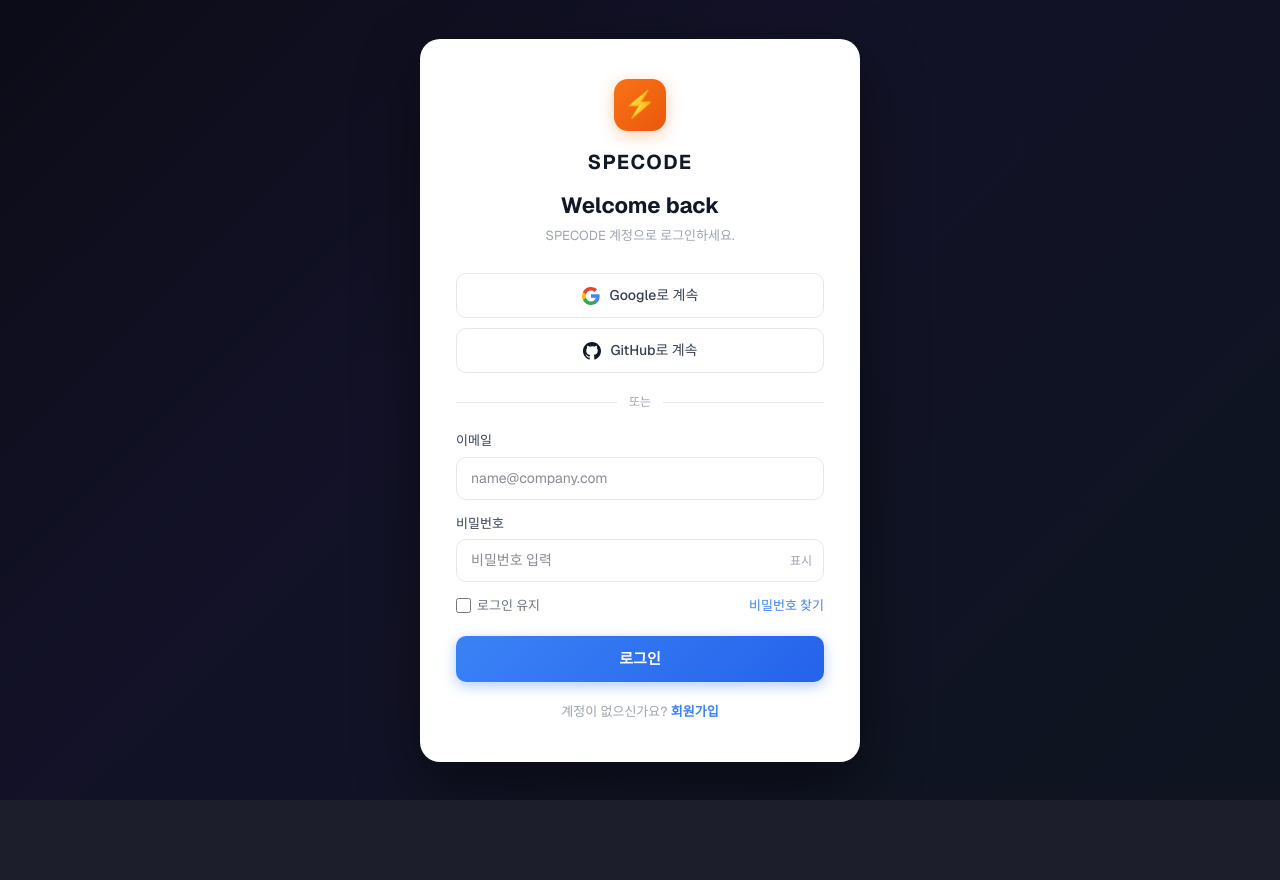
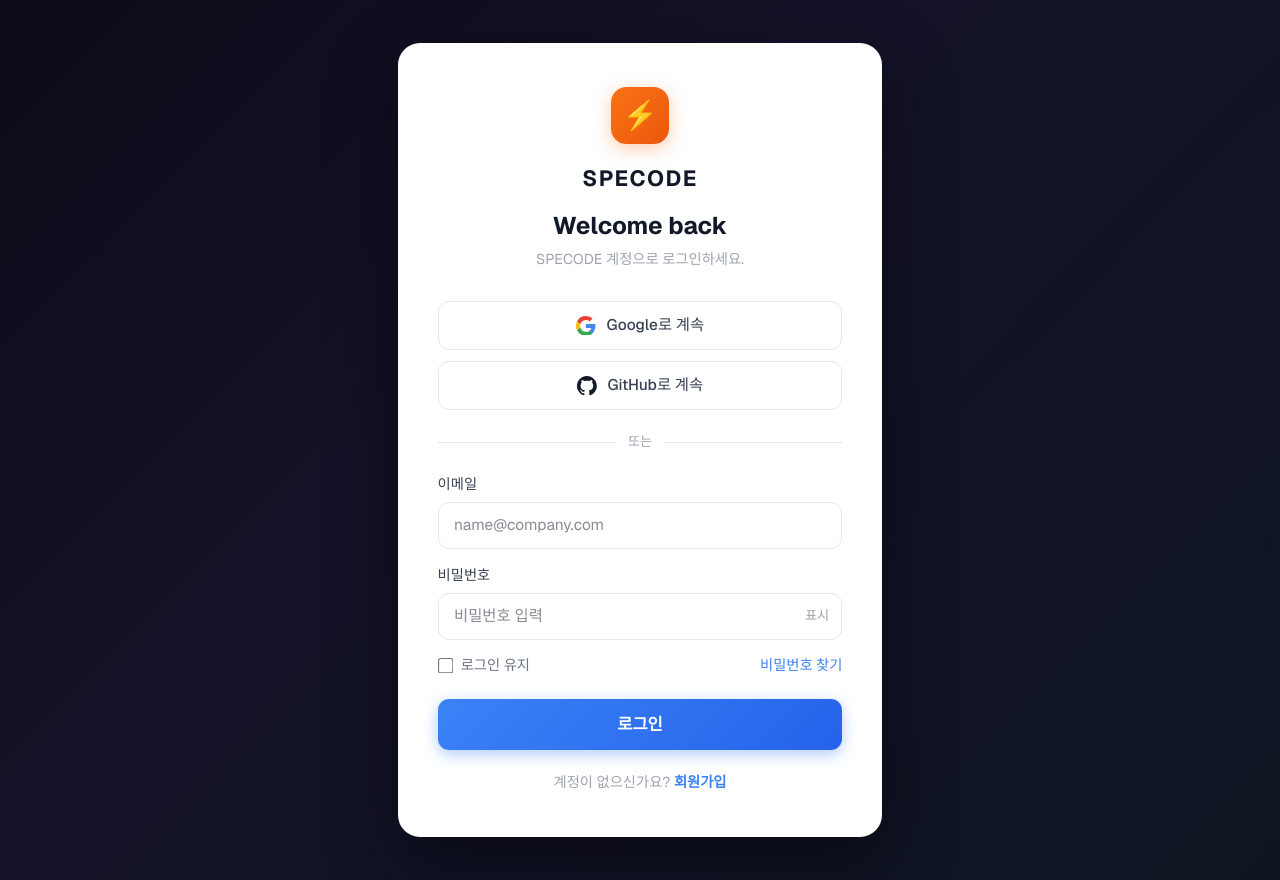
Before and after one commit to gisunglee/FirstSpecode, a Next.js app: page /auth/login in a window 1280 px wide. Before the commit the page ends 800 px from the top, so only its background shows below. Built offline with nearby package versions, Linux system fonts and the light colour scheme.

Commit message:
feat: initialize SpeCode design system with global layout and application chrome components

```diff
--- a/src/components/layout/GNB.tsx
+++ b/src/components/layout/GNB.tsx
@@ -706,8 +706,7 @@
     <span style={{
       display: "inline-flex", alignItems: "center", gap: 6,
       padding: "3px 10px", borderRadius: 14,
-      // 2026-05-29: 12 → 13. 27" 모니터에서 12px 가 너무 작다는 피드백 반영
-      fontSize: 13, lineHeight: 1.2,
+      fontSize: 12, lineHeight: 1.2,
       background: "transparent",
       border: "1px solid transparent",
       transition: "all 0.15s",
@@ -715,8 +714,7 @@
       {/* tag 배지 — badge(ID prefix)가 없고 tag가 있을 때 표시 */}
       {!badge && tag && (
         <span className="sp-badge" style={{
-          // 2026-05-29: 10 → 11. "과업" 등 태그가 깨질 정도로 작던 문제
-          fontSize: 11, fontWeight: 600,
+          fontSize: 10, fontWeight: 600,
           padding: "1px 5px", borderRadius: 3,
           background: tagColor?.bg ?? "#f5f5f5",
           color: tagColor?.color ?? "#757575",
@@ -728,8 +726,7 @@
       )}
       {badge && (
         <span className="sp-badge" style={{
-          // 2026-05-29: 10 → 11. ID prefix(REQ-00001 등) 가독성 개선
-          fontSize: 11, fontWeight: 700,
+          fontSize: 10, fontWeight: 700,
           padding: "1px 5px", borderRadius: 3,
           background: color.bg, color: color.color,
           fontFamily: "monospace", letterSpacing: "0.02em",
--- a/src/styles/components.css
+++ b/src/styles/components.css
@@ -22,6 +22,21 @@
   line-height: 1.5;
   -webkit-font-smoothing: antialiased;
   -moz-osx-font-smoothing: grayscale;
+
+  /* ─────────────────────────────────────────────────────────────────────
+     UI 전체 10% 확대 (2026-05-29)
+     이유:
+       - --p-text-base 가 13px 로 초기 커밋부터 작게 잡혀 있음
+       - 인라인 fontSize 가 1,524군데 하드코딩되어 토큰 변경으로는 일괄 확대 불가
+       - 27" 모니터에서 전체적으로 답답한 밀도 → 사용자 피드백
+     방식:
+       - zoom 속성은 px·rem·em·padding·margin·border 까지 한 번에 스케일링
+       - Chromium 계열(Chrome/Edge) 표준 지원. Firefox 는 미지원이지만 사내 사용엔 무관
+       - transform: scale 과 달리 레이아웃 흐름 정상 계산됨 (스크롤·hit-test OK)
+     되돌리는 방법:
+       - 이 zoom 한 줄만 삭제하면 원상복구
+  ───────────────────────────────────────────────────────────────────── */
+  zoom: 1.1;
 }
 
 /* ================================================================
@@ -228,7 +243,8 @@
 
 /* ── 좌측 레일 (그룹 아이콘) ─────────────────────────────────────────────── */
 .sp-rail {
-  width: 64px;
+  /* 2026-05-29: 64 → 68 (+5%). 2줄 라벨(공통 설계/시스템 관리) 여유 확보 */
+  width: 68px;
   flex-shrink: 0;
   background: var(--color-bg-sidebar);
   border-right: 1px solid var(--color-border);
@@ -268,8 +284,7 @@
   border-left-color: var(--color-brand);
 }
 .sp-rail-label {
-  /* 2026-05-29: 11 → 12. 좌측 레일 라벨(대시보드/프로젝트/분석…) 가독성 개선 */
-  font-size: 12px;
+  font-size: 11px;
   /* weight 미지정 (기본 400) — 600 은 너무 굵어 보였음 */
   /* 음수 letter-spacing 제거 — 작은 폰트에서 흐릿함의 원인 */
   line-height: 1.15;
@@ -289,8 +304,7 @@
 }
 .sp-subpane-title {
   padding: 14px 14px 10px;
-  /* 2026-05-29: 15 → 16. 서브패널 제목(분석/설계/프로젝트 등) */
-  font-size: 16px;
+  font-size: 15px;
   font-weight: 700;
   /* heading → primary: light 테마 대비 강화 (#2e3248 → #1e2135) */
   color: var(--color-text-primary);
@@ -312,8 +326,7 @@
   align-items: center;
   gap: 10px;
   padding: 8px 14px;
-  /* 2026-05-29: 13.5 → 14.5. 서브패널 메뉴 항목(단위업무/화면/영역…) */
-  font-size: 14.5px;
+  font-size: 13.5px;
   /* weight 미지정 (기본 400) — 500 은 살짝 뚱뚱해 보였음 */
   /* secondary → primary: 흐릿함 제거. VSCode 사이드바 가독성 기준 */
   color: var(--color-text-primary);
@@ -904,9 +917,7 @@
 /* ── Markdown Preview ────────────────────────────────────────────────────── */
 /* renderMarkdown() 결과를 감싸는 컨테이너에 sp-markdown 클래스 적용 */
 .sp-markdown {
-  /* 2026-05-29: base → lg(15px). 웹에디터(.sp-rich-editor)와 동일 크기로 맞춤.
-     상세 명세/분석 메모 미리보기에서 장문 가독성이 가장 중요한 영역. */
-  font-size: var(--text-lg);
+  font-size: var(--text-sm);
   line-height: 1.75;
   color: var(--color-text-primary);
 }
@@ -1011,8 +1022,7 @@
 /* EditorContent 내부 ProseMirror 컨테이너 스타일 */
 .sp-rich-editor .ProseMirror {
   outline: none;
-  /* 리치 에디터 본문 — base보다 한 단계 키움. 장문 편집에서 답답함 해소 */
-  font-size: var(--text-lg);
+  font-size: var(--text-base, 15px);
   line-height: 1.75;
   color: var(--color-text-primary);
   padding: 12px 16px;
--- a/src/styles/tokens.css
+++ b/src/styles/tokens.css
@@ -82,19 +82,17 @@
   --p-space-12: 48px;
   --p-space-16: 64px;
 
-  /* ── Font sizes ──
-     2026-05-29: 전체 +1px 상향. 27" 모니터에서 13px base는 너무 답답하다는
-     사용자 피드백 반영. 토큰만 손대고 컴포넌트 단위 font-size 는 손대지 않음. */
-  --p-text-2xs: 10.5px;
-  --p-text-xs:  12px;
-  --p-text-sm:  13px;
-  --p-text-md:  13.5px;
-  --p-text-base:14px;
-  --p-text-lg:  15px;
-  --p-text-xl:  17px;
-  --p-text-2xl: 21px;
-  --p-text-3xl: 25px;
-  --p-text-4xl: 31px;
+  /* ── Font sizes ── */
+  --p-text-2xs: 9.5px;
+  --p-text-xs:  11px;
+  --p-text-sm:  12px;
+  --p-text-md:  12.5px;
+  --p-text-base:13px;
+  --p-text-lg:  14px;
+  --p-text-xl:  16px;
+  --p-text-2xl: 20px;
+  --p-text-3xl: 24px;
+  --p-text-4xl: 30px;
 
   /* ── Border radius ── */
   --p-r-0:  0px;
@@ -420,8 +418,7 @@
   --transition-slow:   var(--p-dur-slow)   var(--p-ease-default);
   --transition-spring: var(--p-dur-slow)   var(--p-ease-spring);
 
-  /* 2026-05-29: 200 → 230. 메뉴 폰트 +1px 상향에 맞춰 좌측 서브패널 여유 확보 */
-  --sidebar-width:           230px;
+  --sidebar-width:           200px;
   --sidebar-width-collapsed: 47px;
 
   --height-titlebar:  34px;
```
Also changed, not shown: .claude/design/components.css, .claude/design/tokens.css.
